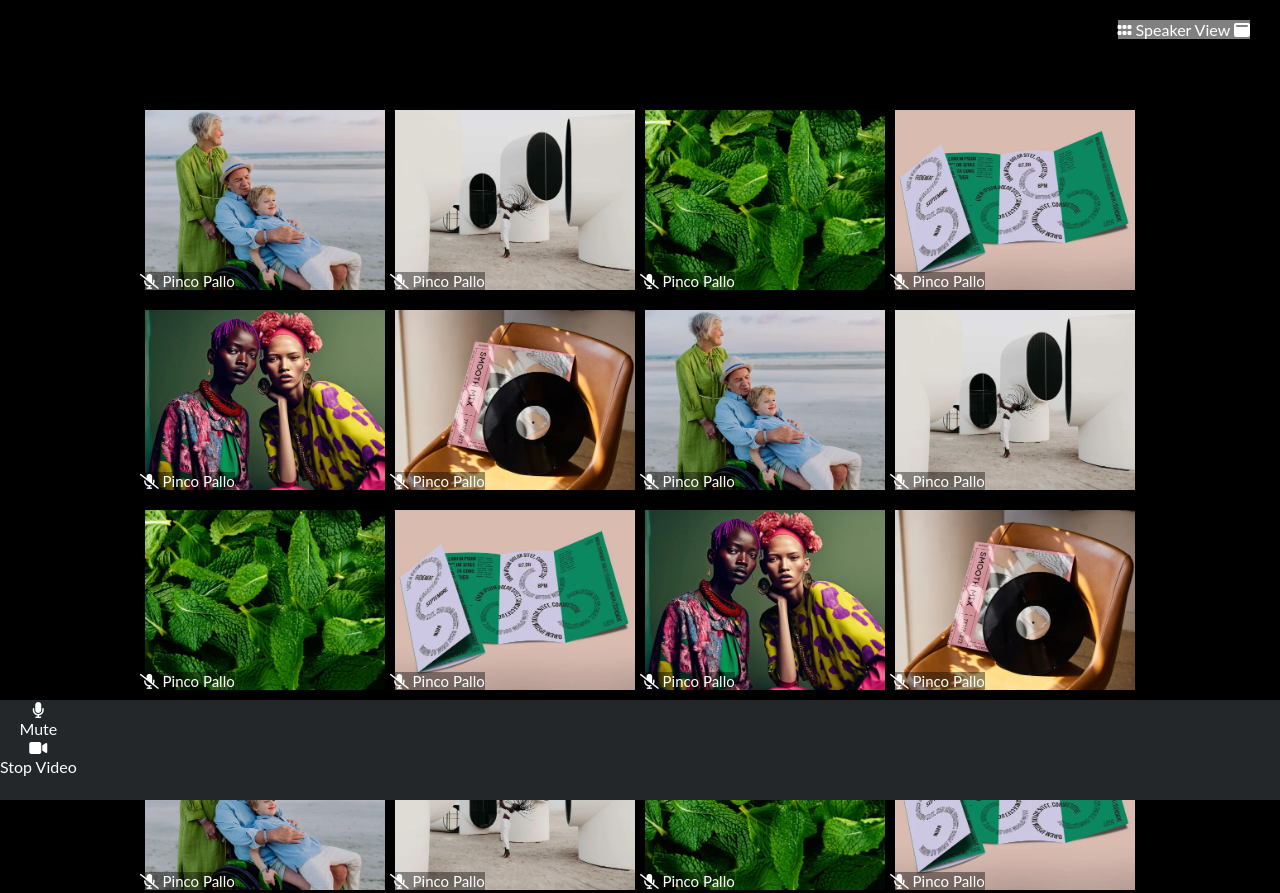
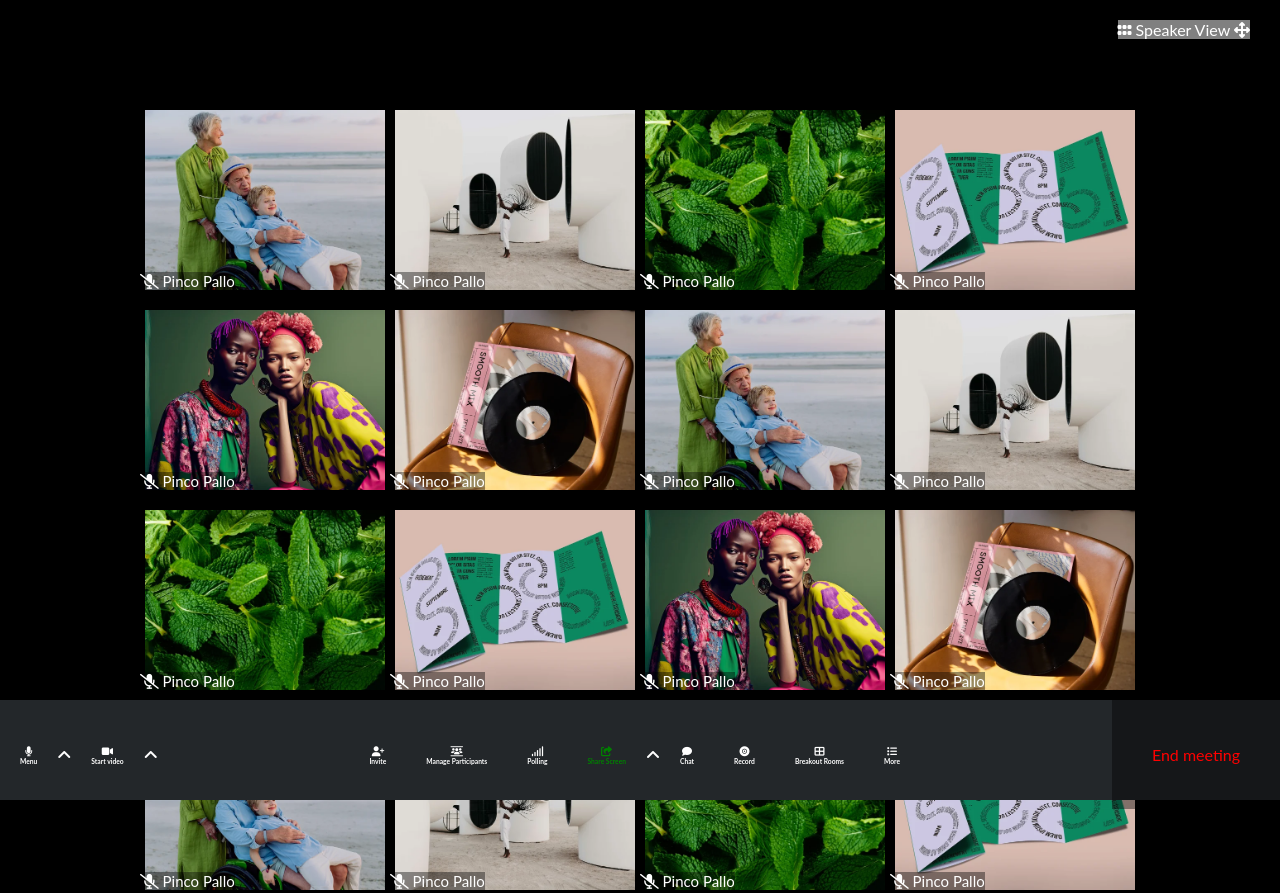
Before and after one commit to ZakariaElhaoudi/html-css-zoom, a plain HTML site: page index.html in a window 1280 px wide. Shown: the top 893 px of the page. Drawn offline with Linux system fonts and the light colour scheme; a web font is replaced by a local one.

Commit message:
compito finito

```diff
--- a/css/style.css
+++ b/css/style.css
@@ -75,25 +75,35 @@ footer{
 }
 
 
+.link-footer{
+    display: flex;
+    align-items: center;
+     color: white;
+}
 
-
-    /* DEBUG  */
-
-
-
-
-.link-footer{
-     display: block;
-     color: white;
-     text-align: center;
+.footer-icons{
+    text-align: center;
+    color: white;
+    padding: 18px 20px;
+    font-size: 10px;
 
 }
 
-.link-footer i {
-    color: white;
+.green{
+    color: green;
 }
 
 .conteiner-footer{
     display: flex;
+    align-items: center;
+    justify-content: space-between;
 
 }
+
+.end{
+    height: 100%;
+    color: red;
+    background-color: rgba(0,0,0, 0.4);
+    padding: 45px 40px;
+
+}
--- a/index.html
+++ b/index.html
@@ -16,8 +16,8 @@
     <header class="speaker">
         <div>
             <i class="fa-solid fa-grip"></i>
-            Speaker View
-             <i class="fas fa-window-maximize"></i>
+             Speaker View
+            <i class="fa-solid fa-arrows-up-down-left-right"></i>
         </div>
 
 
@@ -292,33 +292,73 @@
     <footer>
         <div class="conteiner-footer">
 
-            <div class="link-footer">
-                <div>
-                    <a href="">
+            <div class="link-footer left">
+
+                <div class="footer-icons">
                     <i class="fa-solid fa-microphone"></i>
-                </a>
-                <br>
+                    <h6>Menu</h6>
+                </div>
+                <i class="fa-solid fa-angle-up"></i>
 
-                    Mute
+                <div class="footer-icons">
+                    <i class="fa-solid fa-video"></i>
+                    <h6>Start video</h6>
                 </div>
-                <div>
-                <a href="">
-                    <i class="fa-solid fa-video"></i>
-                </a>
-                <br>
-
-                    Stop Video
-                </div>
+                <i class="fa-solid fa-angle-up"></i>
             </div>
 
-            <div class="link-footer">
+            <div class="link-footer middle">
+
+                <div class="footer-icons">
+                    <i class="fa-solid fa-user-plus"></i>
+                    <h6>Invite</h6>
+                </div>
+
+
+                <div class="footer-icons">
+                    <i class="fa-solid fa-users-between-lines"></i>
+                    <h6>Manage Participants</h6>
+                </div>
+
+
+                <div class="footer-icons">
+                    <i class="fa-solid fa-signal"></i>
+                    <h6>Polling</h6>
+                </div>
+
+
+                <div class="footer-icons green">
+                    <i class="fa-solid fa-share-from-square"></i>
+                    <h6>Share Screen</h6>
+                </div>
+                <i class="fa-solid fa-angle-up"></i>
+
+                <div class="footer-icons">
+                    <i class="fa-solid fa-comment"></i>
+                    <h6>Chat</h6>
+                </div>
+
+                <div class="footer-icons">
+                    <i class="fa-solid fa-record-vinyl"></i>
+                    <h6>Record</h6>
+                </div>
+
+                <div class="footer-icons">
+                    <i class="fa-solid fa-table-cells-large"></i>
+                    <h6>Breakout Rooms</h6>
+                </div>
+
+                <div class="footer-icons">
+                    <i class="fa-solid fa-list"></i>
+                    <h6>More</h6>
+                </div>
 
 
 
             </div>
 
-            <div class="link-footer">
-
+            <div class=" end">
+                End meeting
 
             </div>
 
```
